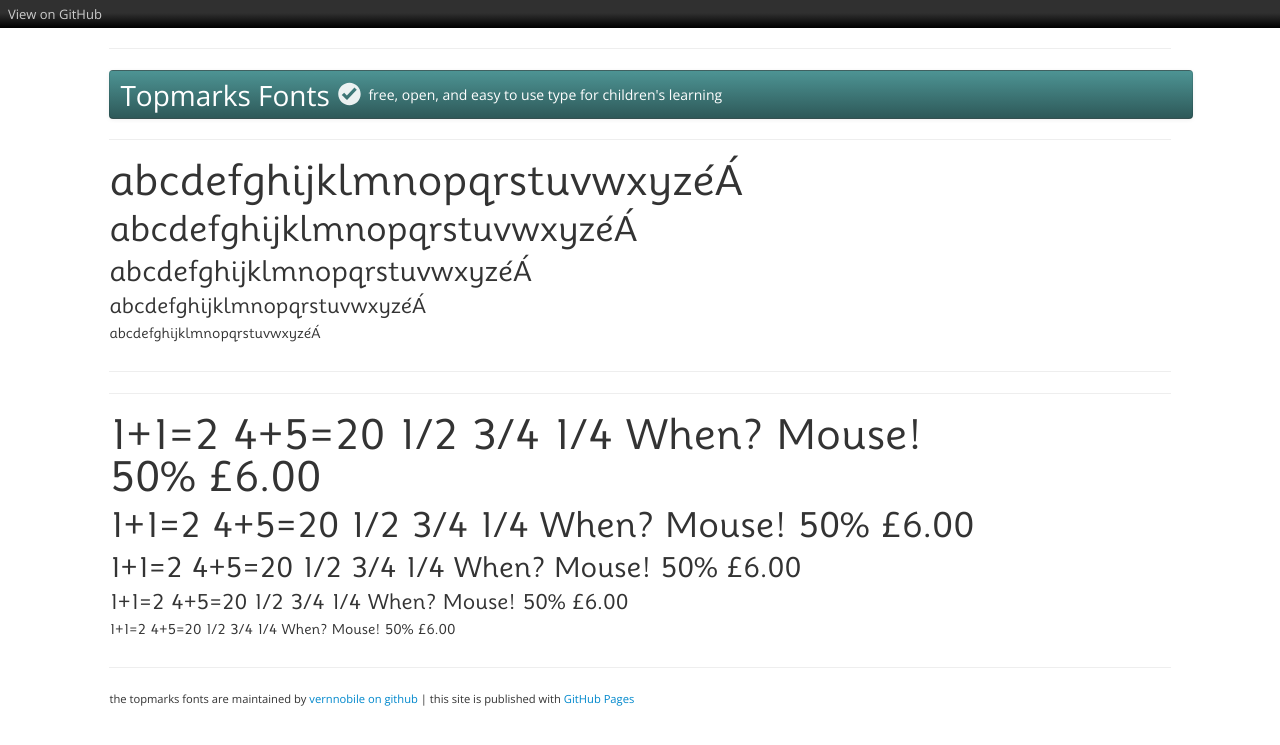
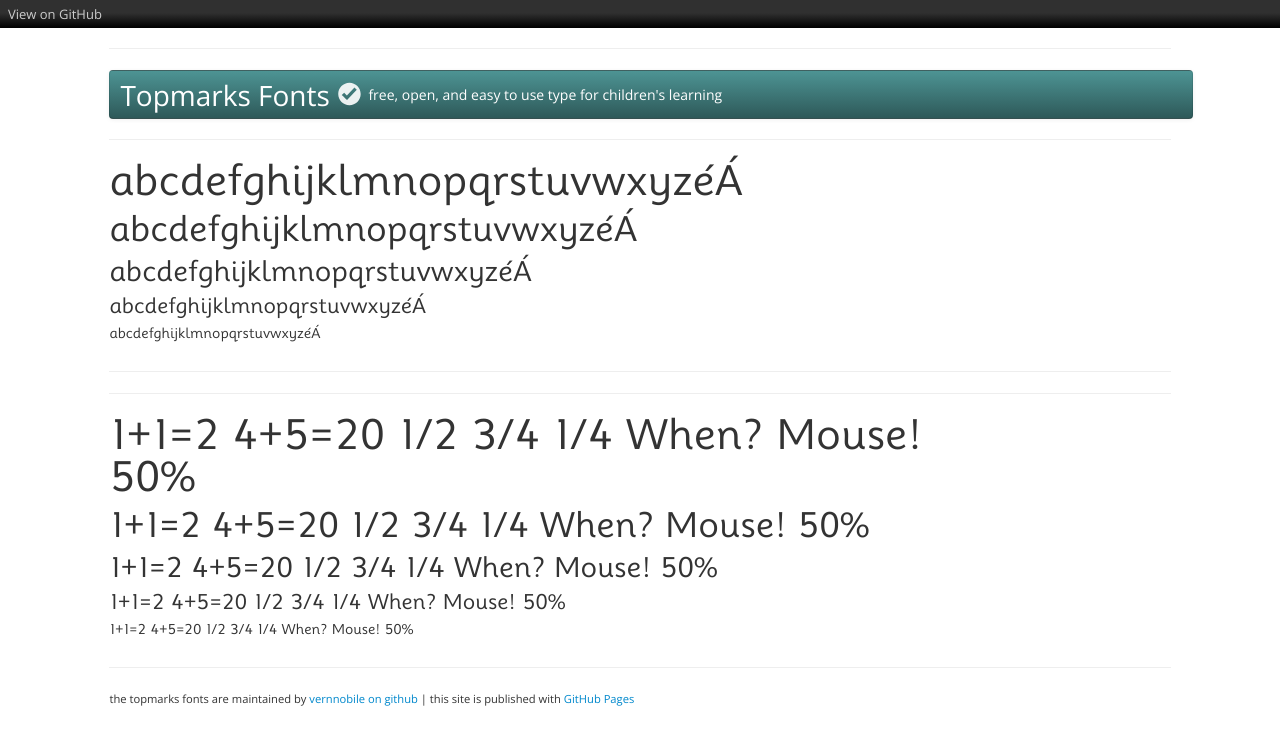
Before and after one commit to vernnobile/topmarks, a Jekyll site: the page built from testing.html, in a window 1280 px wide. Shown: the top 745 px of the page. Built offline with Jekyll 4.4.1, drawn with Linux system fonts in a browser that asks for light colours.

Commit message:
Update test2.html

```diff
--- a/_includes/test2.html
+++ b/_includes/test2.html
@@ -2,19 +2,19 @@
 <div class="row-fluid">
 <div class="span10">
 <p style="font-family:'topmarksbook'; font-size:3em; line-height:1em;">
-1+1=2 4+5=20 1/2 3/4 1/4 When? Mouse! 50% £6.00
+1+1=2 4+5=20 1/2 3/4 1/4 When? Mouse! 50%
 </p>
 <p style="font-family:'topmarksbook'; font-size:2.5em;line-height:1em;">
-1+1=2 4+5=20 1/2 3/4 1/4 When? Mouse! 50% £6.00
+1+1=2 4+5=20 1/2 3/4 1/4 When? Mouse! 50%
 </p>
 <p style="font-family:'topmarksbook'; font-size:2em;line-height:1em;">
-1+1=2 4+5=20 1/2 3/4 1/4 When? Mouse! 50% £6.00
+1+1=2 4+5=20 1/2 3/4 1/4 When? Mouse! 50%
 </p>
 <p style="font-family:'topmarksbook'; font-size:1.5em;line-height:1em;">
-1+1=2 4+5=20 1/2 3/4 1/4 When? Mouse! 50% £6.00
+1+1=2 4+5=20 1/2 3/4 1/4 When? Mouse! 50%
 </p>
 <p style="font-family:'topmarksbook'; font-size:1em;line-height:1em;">
-1+1=2 4+5=20 1/2 3/4 1/4 When? Mouse! 50% £6.00
+1+1=2 4+5=20 1/2 3/4 1/4 When? Mouse! 50%
 </p>
 </div>
 </div>
```
